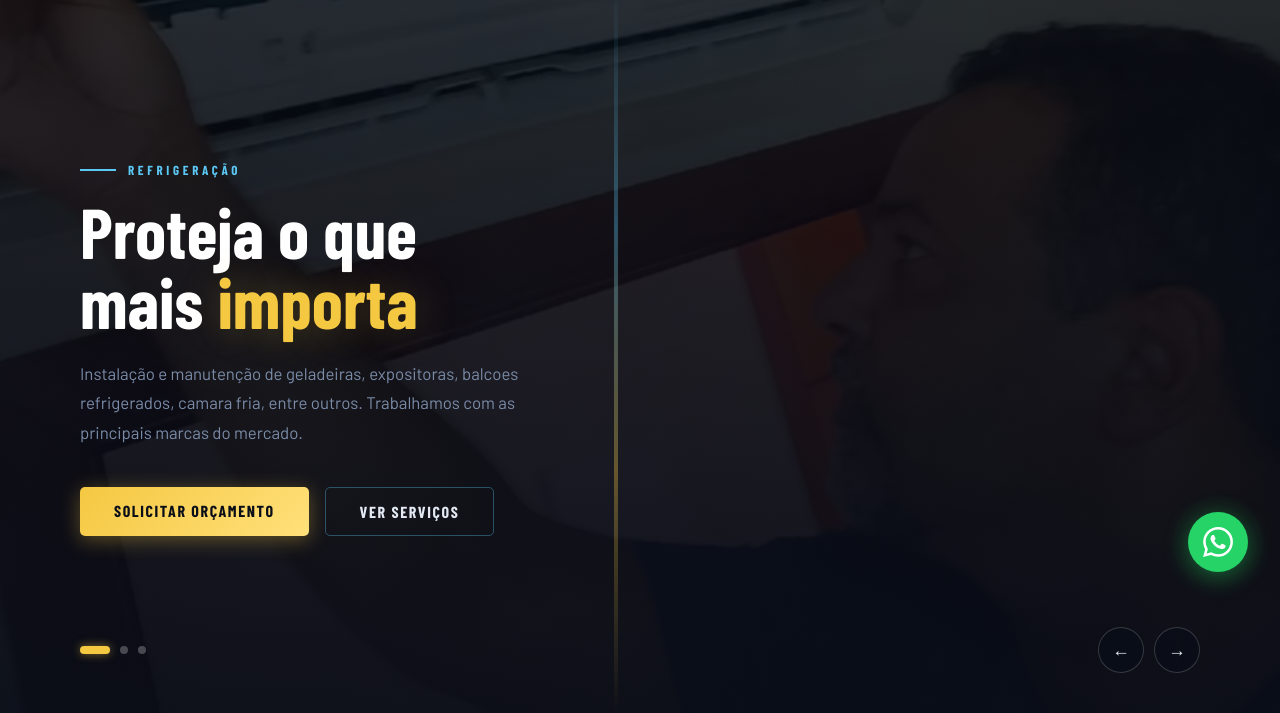
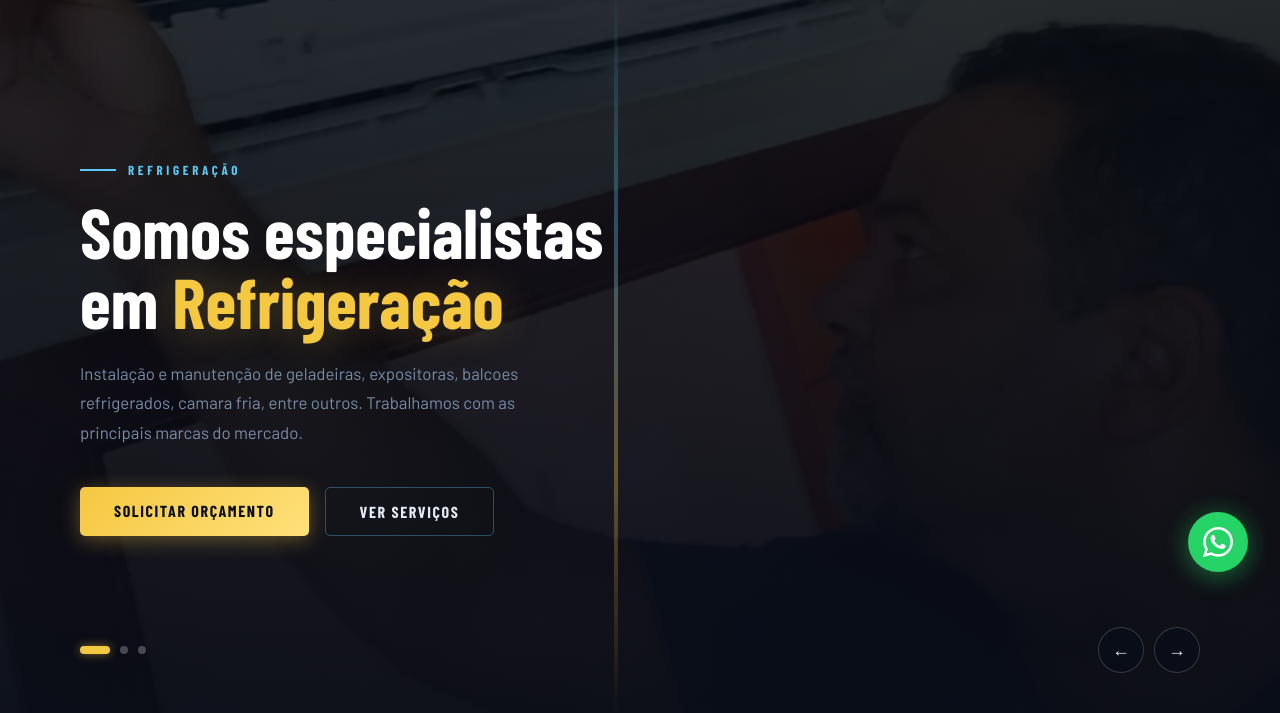
Before and after one commit to digital-nexvg/gelarbem, a plain HTML site: page index.html in a window 1280 px wide. Shown: the part 87-800 px from the top of the page. Drawn offline with nearby package versions, Linux system fonts and the light colour scheme; a web font is replaced by a local one.

Commit message:
edit descrição frente 1

```diff
--- a/index.html
+++ b/index.html
@@ -71,7 +71,7 @@
     <div class="slide-stripe"></div>
     <div class="slide-content">
       <div class="slide-tag">Refrigeração</div>
-      <h1 class="slide-title">Proteja o que<br>mais <em>importa</em></h1>
+      <h1 class="slide-title">Somos especialistas<br>em <em>Refrigeração</em></h1>
       <p class="slide-desc">Instalação e manutenção de geladeiras, expositoras, balcoes refrigerados, camara fria, entre outros. Trabalhamos com as principais marcas do mercado.</p>
       <div class="slide-btns">
         <a href="#contato" class="btn-primary">Solicitar Orçamento</a>
```
